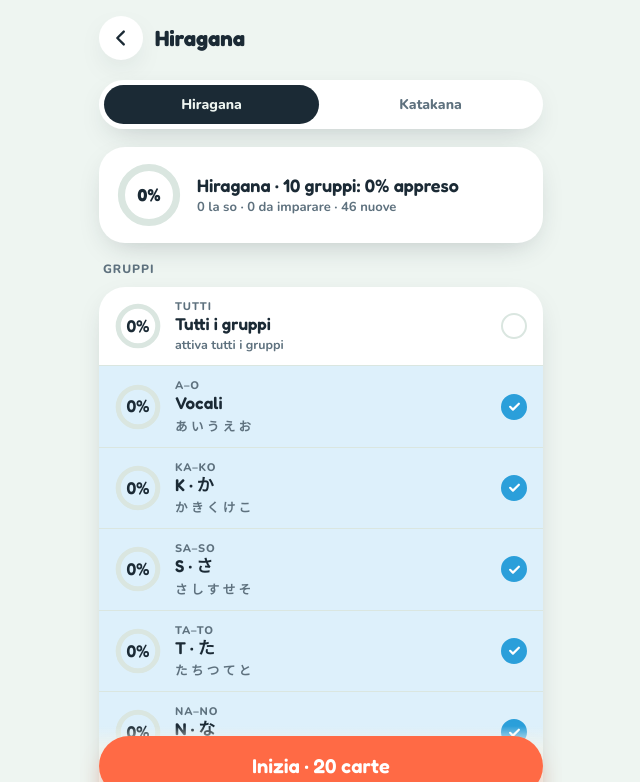
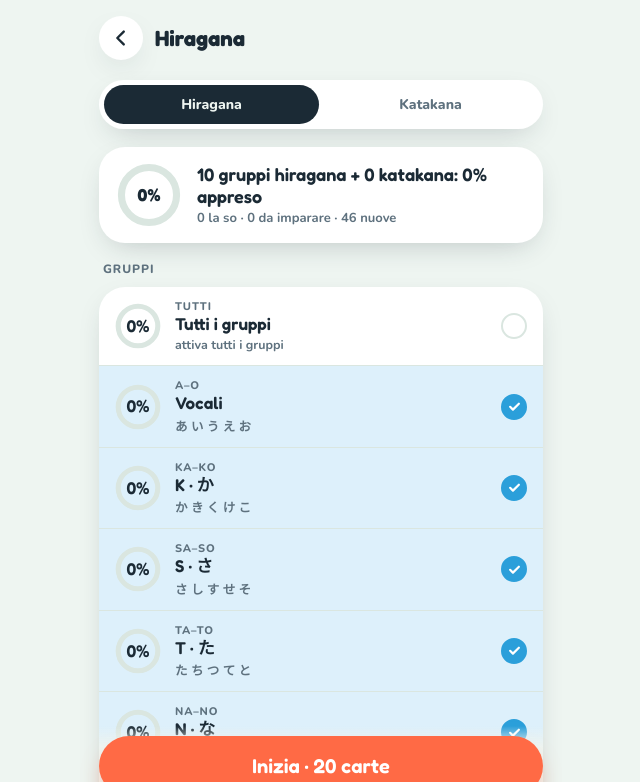
Before and after one commit to PierpaoloS/PierpaoloS.github.io, a plain HTML site: page kotoba/index.html in a window 1280 px wide. Both pictures are taken after a click on the button 640 px from the left and 475 px from the top of the page. Shown: the top 782 px of the page, without its empty margins (319-959 px from the left). Drawn offline with nearby package versions, Linux system fonts and the light colour scheme; a web font is replaced by a local one.

Commit message:
Kotoba: nelle card kana i gruppi hiragana e katakana selezionati vengono studiati e conteggiati insieme (editing resta diviso per script)
Co-Authored-By: Claude Opus 4.8 <noreply@anthropic.com>

```diff
--- a/kotoba/index.html
+++ b/kotoba/index.html
@@ -1893,7 +1893,7 @@ const GROUPS = [
 ];
 function selection(deck){
   if(deck==='g'){ const gc=prefs.gch.filter(i=>i<GENKI_CHAPTERS.length); return ITEMS.filter(x=>x.d==='g' && (!gc.length || gc.includes(x.gc))); }
-  if(deck==='kana'){ const sc=prefs.kkScript, en=prefs.kgroups[sc]||[]; return ITEMS.filter(x=>x.d===sc && en.includes(x.grp)); }
+  if(deck==='kana'){ const eh=prefs.kgroups.h||[], ek=prefs.kgroups.k||[]; return ITEMS.filter(x=> (x.d==='h' && eh.includes(x.grp)) || (x.d==='k' && ek.includes(x.grp)) ); }
   const bl = prefs.blocks.filter(b=>b<BLOCKS.length);
   return ITEMS.filter(x=>inDeck(x,deck) && (deck!=='w' || !bl.length || bl.includes(x.b)));
 }
@@ -1919,7 +1919,7 @@ function renderSetup(){
   const sel = counts(selection(deck));
   const label = isW ? (prefs.blocks.length ? (prefs.blocks.length===1 ? `Blocco ${prefs.blocks[0]+1}` : `${prefs.blocks.length} blocchi scelti`) : 'Tutte le parole')
     : deck==='g' ? (prefs.gch.length ? (prefs.gch.length===1 ? GENKI_CHAPTERS[prefs.gch[0]] : `${prefs.gch.length} lezioni scelte`) : 'Tutte le lezioni')
-    : isKana ? ((prefs.kkScript==='h'?'Hiragana':'Katakana')+' · '+(prefs.kgroups[prefs.kkScript]||[]).length+' gruppi') : 'Hiragana';
+    : isKana ? (`${(prefs.kgroups.h||[]).length} gruppi hiragana + ${(prefs.kgroups.k||[]).length} katakana`) : 'Hiragana';
   $('summary').innerHTML = `${ring(sel.pct,64)}<div class="txt"><b>${esc(label)}: ${sel.pct}% appreso</b><span>${sel.k} la so · ${sel.l} da imparare · ${sel.n} nuove</span></div>`;
 
   // blocchi (parole) / lezioni (GENKI) / gruppi (kana)
```
